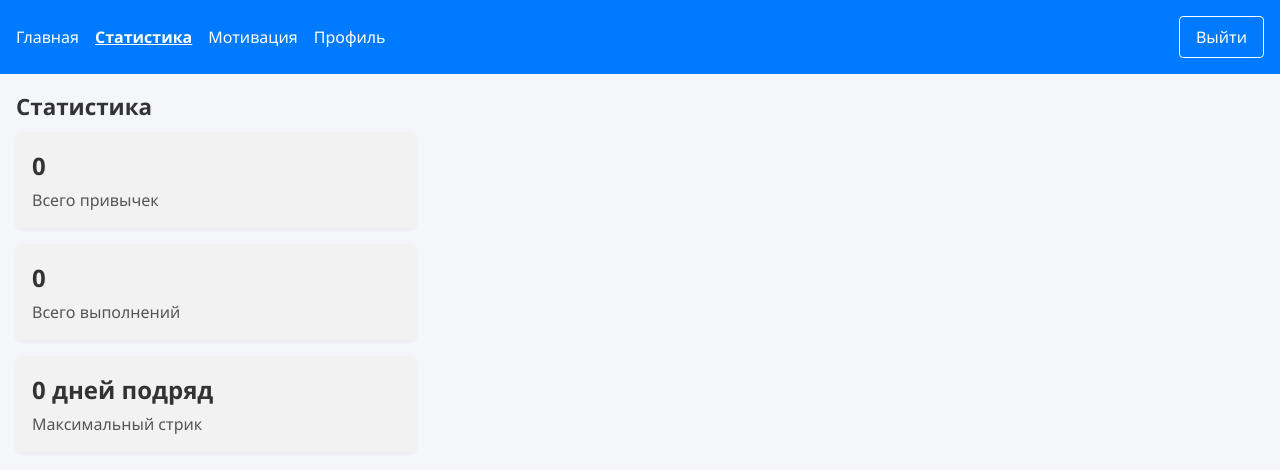
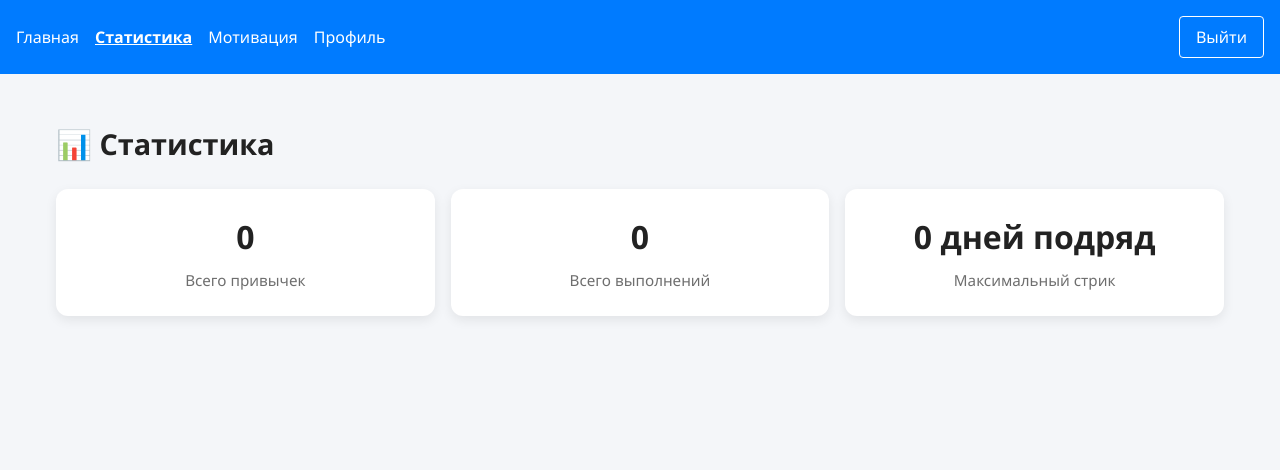
Before and after one commit to Zhaglo/zhelazo-app, a React app: page /stats in a window 1280 px wide. Shown: the top 470 px of the page. Built offline with nearby package versions, Linux system fonts and the light colour scheme; sample sign-in values are in the browser's storage.

Commit message:
fix: new graphics and design

```diff
--- a/src/components/StatsBlock.module.scss
+++ b/src/components/StatsBlock.module.scss
@@ -1,18 +1,27 @@
 .block {
-  background: #f2f2f2;
-  padding: 1rem;
-  margin-bottom: 1rem;
-  border-radius: 6px;
-  box-shadow: 0 2px 4px rgba(0, 0, 0, 0.05);
-  max-width: 400px;
+  background: #fff;
+  border-radius: 12px;
+  box-shadow: 0 4px 12px rgba(0, 0, 0, 0.08);
+  padding: 1.5rem 1.25rem;
+  text-align: center;
+  transition: transform 0.2s ease, box-shadow 0.2s ease;
+  cursor: default;
+
+  &:hover {
+    transform: translateY(-4px);
+    box-shadow: 0 8px 16px rgba(0, 0, 0, 0.12);
+  }
 }
 
 .value {
-  font-size: 1.5rem;
-  font-weight: bold;
-  margin-bottom: 0.25rem;
+  font-size: 2rem;
+  font-weight: 700;
+  color: #222;
+  margin-bottom: 0.5rem;
 }
 
 .label {
+  font-size: 0.95rem;
   color: #555;
+  opacity: 0.85;
 }
--- /dev/null
+++ b/src/pages/StatsPage.module.scss
@@ -0,0 +1,33 @@
+.wrapper {
+  width: 100%;
+  max-width: 1200px;
+  margin: 0 auto;
+  padding: 2rem 1rem;
+}
+
+.title {
+  font-size: 1.8rem;
+  font-weight: 700;
+  margin-bottom: 1.5rem;
+  color: #222;
+}
+
+.statsGrid {
+  display: grid;
+  grid-template-columns: repeat(auto-fit, minmax(220px, 1fr));
+  gap: 1rem;
+  margin-bottom: 2rem;
+}
+
+.chartBlock {
+  background: #fff;
+  border-radius: 12px;
+  box-shadow: 0 4px 12px rgba(0, 0, 0, 0.08);
+  padding: 1.5rem;
+  margin-top: 2rem;
+
+  h3 {
+    font-size: 1.2rem;
+    margin-bottom: 1rem;
+  }
+}
--- a/src/pages/StatsPage.tsx
+++ b/src/pages/StatsPage.tsx
@@ -8,8 +8,10 @@ import {
     Title,
     Tooltip,
     Legend,
+    ChartOptions
 } from "chart.js";
 import StatsBlock from "../components/StatsBlock";
+import styles from "./StatsPage.module.scss";
 
 ChartJS.register(BarElement, CategoryScale, LinearScale, Title, Tooltip, Legend);
 
@@ -20,7 +22,70 @@ interface Habit {
     createdAt: string;
     days: Record<string, boolean>;
     userId: string;
+    frequency: "daily" | "hourly" | "weekly";
+    timeRange?: { from: string; to: string; interval?: number };
 }
+
+// генератор для hourly
+const generateIntervalHours = (from: string, to: string, step: number = 1): string[] => {
+    const result: string[] = [];
+    const start = parseInt(from.split(":")[0]);
+    const end = parseInt(to.split(":")[0]);
+
+    for (let h = start; h <= end; h += step) {
+        result.push(h.toString().padStart(2, "0") + ":00");
+    }
+
+    return result;
+};
+
+// универсальный подсчет "выполнений"
+const countHabitCompletions = (habit: Habit): number => {
+    const days = habit.days || {};
+
+    if (habit.frequency === "daily") {
+        return Object.entries(days)
+            .filter(([key, done]) => done && !key.includes("_") && !key.includes("W"))
+            .length;
+    }
+
+    if (habit.frequency === "hourly") {
+        const dates = new Set<string>();
+
+        Object.keys(days).forEach((key) => {
+            if (key.includes("_")) {
+                const [datePart] = key.split("_");
+                dates.add(datePart);
+            }
+        });
+
+        let count = 0;
+        dates.forEach((date) => {
+            const timeRange = habit.timeRange;
+            if (!timeRange) return;
+
+            const expectedHours = generateIntervalHours(timeRange.from, timeRange.to, timeRange.interval || 1);
+
+            const doneForDay = expectedHours.every((hour) => {
+                const key = `${date}_${hour}`;
+                return !!days[key];
+            });
+
+            if (doneForDay) count++;
+        });
+
+        return count;
+    }
+
+    if (habit.frequency === "weekly") {
+        const completedWeeks = Object.entries(days)
+            .filter(([key, done]) => done && key.includes("W"))
+            .length;
+        return completedWeeks * 7;  // ✅ считаем как 7 дней за неделю!
+    }
+
+    return 0;
+};
 
 const StatsPage = () => {
     const userId = localStorage.getItem("token");
@@ -35,7 +100,7 @@ const StatsPage = () => {
     const totalHabits = habits.length;
 
     const totalCompletions = habits.reduce((acc, habit) => {
-        return acc + Object.values(habit.days || {}).filter(Boolean).length;
+        return acc + countHabitCompletions(habit);
     }, 0);
 
     const maxStreak = (habit: Habit): number => {
@@ -49,6 +114,8 @@ const StatsPage = () => {
         let lastDate: Date | null = null;
 
         for (const dateStr of dates) {
+            if (dateStr.includes("_") || dateStr.includes("W")) continue;
+
             const [day, month, year] = dateStr.split(".").map(Number);
             const date = new Date(year, month - 1, day);
 
@@ -72,29 +139,145 @@ const StatsPage = () => {
 
     const bestStreak = Math.max(...habits.map(maxStreak), 0);
 
-    const data = {
-        labels: habits.map((h) => h.title),
+    // 👉 График "по привычкам"
+    const chartData = {
+        labels: habits.map((h) =>
+            h.title.length > 15 ? h.title.slice(0, 15) + "…" : h.title
+        ),
         datasets: [
             {
                 label: "Количество выполнений",
-                data: habits.map((h) => Object.values(h.days || {}).filter(Boolean).length),
+                data: habits.map((h) => countHabitCompletions(h)),
                 backgroundColor: habits.map((h) => h.color),
+                borderRadius: 8,
             },
         ],
     };
 
+    const chartOptions: ChartOptions<"bar"> = {
+        responsive: true,
+        maintainAspectRatio: false,
+        plugins: {
+            legend: { display: false },
+            tooltip: {
+                callbacks: {
+                    label: (context) => {
+                        const index = context.dataIndex;
+                        const habit = habits[index];
+
+                        let unit = "дней";
+                        if (habit.frequency === "weekly") {
+                            unit = "недель";
+                        }
+
+                        return `${unit.charAt(0).toUpperCase() + unit.slice(1)}: ${context.parsed.y}`;
+                    },
+                },
+            },
+        },
+        scales: {
+            y: { beginAtZero: true, ticks: { stepSize: 1 } },
+        },
+        animations: {
+            y: {
+                duration: 800,
+                easing: 'easeOutQuart',
+            },
+        },
+    };
+
+    // 👉 График "по дням недели"
+    const daysOfWeek = ["Пн", "Вт", "Ср", "Чт", "Пт", "Сб", "Вс"];
+    const completionsByDay: Record<number, number> = {
+        0: 0, 1: 0, 2: 0, 3: 0, 4: 0, 5: 0, 6: 0,
+    };
+
+    habits.forEach((habit) => {
+        Object.entries(habit.days || {}).forEach(([key, done]) => {
+            if (!done) return;
+
+            if (habit.frequency === "daily" || habit.frequency === "hourly") {
+                if (key.includes("_") || key.includes("W")) return;
+
+                const [day, month, year] = key.split(".").map(Number);
+                const date = new Date(year, month - 1, day);
+                let dayOfWeek = date.getDay();
+                dayOfWeek = (dayOfWeek + 6) % 7;
+                completionsByDay[dayOfWeek]++;
+            }
+
+            if (habit.frequency === "weekly") {
+                if (key.includes(".") && !key.includes("_") && !key.includes("W")) {
+                    const [day, month, year] = key.split(".").map(Number);
+                    const date = new Date(year, month - 1, day);
+                    let dayOfWeek = date.getDay();
+                    dayOfWeek = (dayOfWeek + 6) % 7;
+                    completionsByDay[dayOfWeek]++;
+                }
+            }
+        });
+    });
+
+    const dayChartData = {
+        labels: daysOfWeek,
+        datasets: [
+            {
+                label: "Выполнений по дням недели",
+                data: daysOfWeek.map((_, i) => completionsByDay[i] || 0),
+                backgroundColor: "#4caf50",
+                borderRadius: 8,
+            },
+        ],
+    };
+
+    const dayChartOptions: ChartOptions<"bar"> = {
+        responsive: true,
+        maintainAspectRatio: false,
+        plugins: {
+            legend: { display: false },
+            tooltip: {
+                callbacks: {
+                    label: (context) => `Выполнений: ${context.parsed.y}`,
+                },
+            },
+        },
+        scales: {
+            y: { beginAtZero: true, ticks: { stepSize: 1 } },
+        },
+        animations: {
+            y: {
+                duration: 800,
+                easing: 'easeOutQuart',
+            },
+        },
+    };
+
     return (
-        <div>
-            <h2>Статистика</h2>
+        <div className={styles.wrapper}>
+            <h2 className={styles.title}>📊 Статистика</h2>
 
-            <StatsBlock label="Всего привычек" value={totalHabits} />
-            <StatsBlock label="Всего выполнений" value={totalCompletions} />
-            <StatsBlock label="Максимальный стрик" value={`${bestStreak} дней подряд`} />
+            <div className={styles.statsGrid}>
+                <StatsBlock label="Всего привычек" value={totalHabits} />
+                <StatsBlock label="Всего выполнений" value={totalCompletions} />
+                <StatsBlock label="Максимальный стрик" value={`${bestStreak} дней подряд`} />
+            </div>
 
             {habits.length > 0 && (
-                <div style={{ maxWidth: "600px", marginTop: "2rem" }}>
-                    <Bar data={data} />
-                </div>
+                <>
+                    <div className={styles.chartBlock}>
+                        <h3>📈 Активность по привычкам</h3>
+                        <div style={{ width: "100%", height: "400px" }}>
+                            <Bar data={chartData} options={chartOptions} />
+                        </div>
+                    </div>
+
+                    <div className={styles.chartBlock}>
+                        <h3>📅 Активность по дням недели</h3>
+                        <div style={{ width: "100%", height: "300px" }}>
+                            <Bar data={dayChartData} options={dayChartOptions} />
+                        </div>
+                    </div>
+                </>
             )}
         </div>
     );
```
